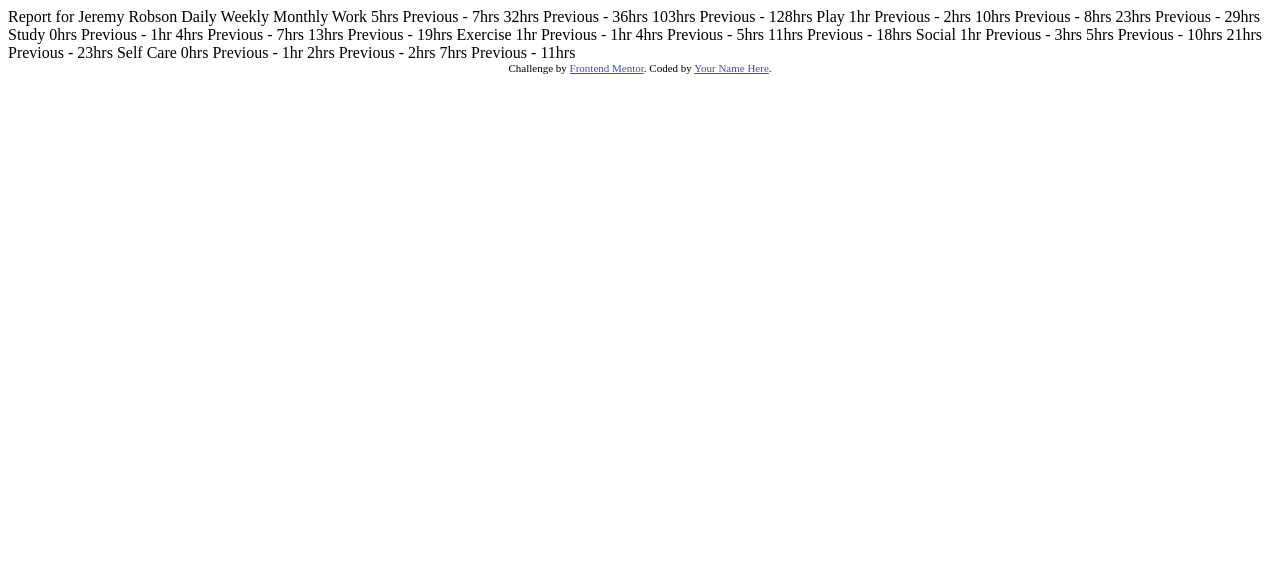
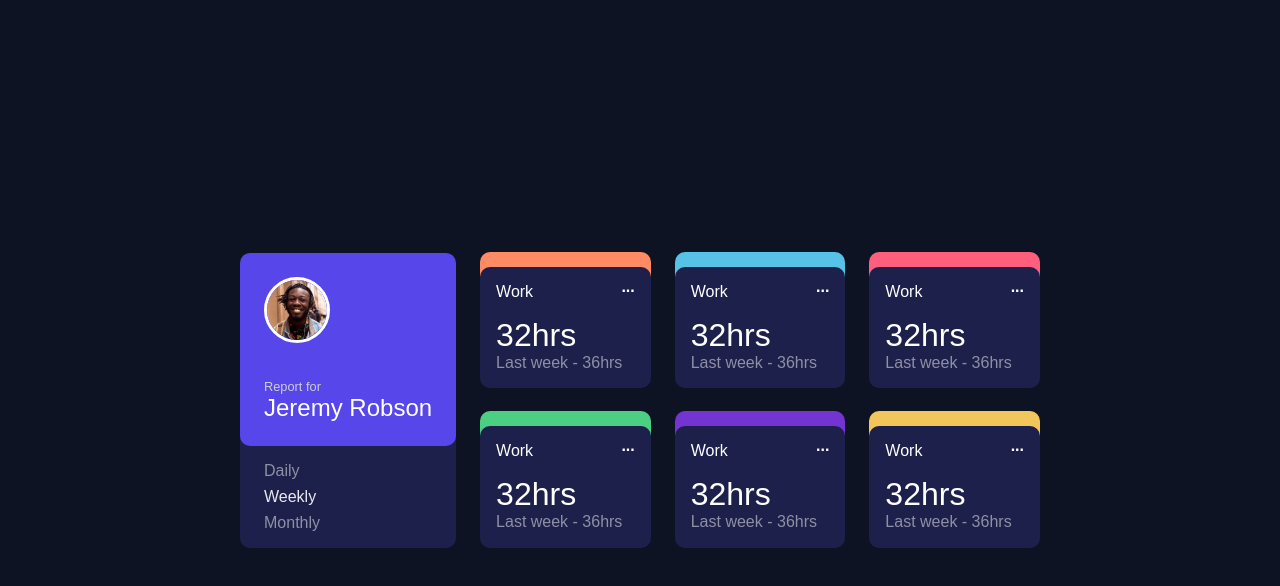
Before and after one commit to Joyceline-Muthoni/Time-Tracking-Dashboard, a plain HTML site: page index.html in a window 1280 px wide. Drawn offline with Linux system fonts and the light colour scheme.

Commit message:
first commit

```diff
--- a/index.html
+++ b/index.html
@@ -1,80 +1,235 @@
 <!DOCTYPE html>
 <html lang="en">
-<head>
-  <meta charset="UTF-8">
-  <meta name="viewport" content="width=device-width, initial-scale=1.0"> <!-- displays site properly based on user's device -->
+  <head>
+    <meta charset="UTF-8" />
+    <meta name="viewport" content="width=device-width, initial-scale=1.0" />
 
-  <link rel="icon" type="image/png" sizes="32x32" href="./images/favicon-32x32.png">
+    <title>Time tracking dashboard</title>
 
-  <title>Frontend Mentor | Time tracking dashboard</title>
+     <style>
+      :root{
+    --background-color: #0d1323;
+    --background-light: #1d204b;
+    --color-blue: #5746ea;
 
-  <!-- Feel free to remove these styles or customise in your own stylesheet 👍 -->
-  <style>
-    .attribution { font-size: 11px; text-align: center; }
-    .attribution a { color: hsl(228, 45%, 44%); }
-  </style>
-</head>
-<body>
+    --color-orange: #ff8b64;
+    --color-light-blue: #56c2e6;
+    --color-red: #ff5e7d;
+    --color-green: #4bcf83;
+    --color-purple: #7434d1;
+    --color-yellow: #f1c75b;
+}
 
-  Report for
-  Jeremy Robson
+*{
+    margin: 0;
+    padding: 0;
+}
 
-  Daily
-  Weekly
-  Monthly
+html, body{
+    min-height: 100vh;
+}
 
-  Work
-  5hrs <!-- daily -->
-  Previous - 7hrs <!-- daily -->
-  32hrs <!-- weekly -->
-  Previous - 36hrs <!-- weekly -->
-  103hrs <!-- monthly -->
-  Previous - 128hrs <!-- monthly -->
+body{
+    background-color: var(--background-color);
+    display: flex;
+    justify-content: center;
+    align-items: center;
+    font-family: Arial, Helvetica, sans-serif
+}
 
-  Play
-  1hr <!-- daily -->
-  Previous - 2hrs <!-- daily -->
-  10hrs <!-- weekly -->
-  Previous - 8hrs <!-- weekly -->
-  23hrs <!-- monthly -->
-  Previous - 29hrs <!-- monthly -->
+.container{
+    width: 100%;
+    max-width: 800px;
+    margin: 3em;
+    display: flex;
+}
+.sidebar{
+    background-color: var(--background-light);
+    border-radius: 10px;
+}
+.tracks{
+    flex-grow: 1;
+    margin-left: 1.5em;
+    display: grid;
+    grid-template-columns: repeat(auto-fit, minmax(150px, 1fr));
+    grid-gap: 1.5em;
+}
 
-  Study
-  0hrs <!-- daily -->
-  Previous - 1hr <!-- daily -->
-  4hrs <!-- weekly -->
-  Previous - 7hrs <!-- weekly -->
-  13hrs <!-- monthly -->
-  Previous - 19hrs <!-- monthly -->
+.profile{
+    background-color: var(--color-blue);
+    padding: 1.5em;
+    border-radius: 10px;
+}
+.profile img{
+    height: 60px;
+    width: 60px;
+    border-radius: 50%;
+    border: 3px solid #fff;
+    margin-bottom: 2em;
+}
 
-  Exercise
-  1hr <!-- daily -->
-  Previous - 1hr <!-- daily -->
-  4hrs <!-- weekly -->
-  Previous - 5hrs <!-- weekly -->
-  11hrs <!-- monthly -->
-  Previous - 18hrs <!-- monthly -->
+.stats-text{
+    font-size: .8em;
+    color: #cecece;
+}
+.name{
+    font-size: 1.5em;
+    color: #fff;
+}
+.times{
+    padding: 1em 1.5em;
+    color: rgba(255, 255, 255, 0.5);
+}
 
-  Social
-  1hr <!-- daily -->
-  Previous - 3hrs <!-- daily -->
-  5hrs <!-- weekly -->
-  Previous - 10hrs <!-- weekly -->
-  21hrs <!-- monthly -->
-  Previous - 23hrs <!-- monthly -->
-
-  Self Care
-  0hrs <!-- daily -->
-  Previous - 1hr <!-- daily -->
-  2hrs <!-- weekly -->
-  Previous - 2hrs <!-- weekly -->
-  7hrs <!-- monthly -->
-  Previous - 11hrs <!-- monthly -->
+.times p.active{
+    color: rgba(255, 255, 255, 0.9);
+    margin: .5em 0;
+}
 
 
-  <div class="attribution">
-    Challenge by <a href="https://www.frontendmentor.io?ref=challenge" target="_blank">Frontend Mentor</a>.
-    Coded by <a href="#">Your Name Here</a>.
-  </div>
-</body>
+.track-item{
+    background-color: #fff;
+    border-radius: 10px;
+    background-color: var(--background-light);
+    color: #fff;
+    padding: 1em;
+    position: relative;
+    margin-top: 14px;
+}
+.track-item .nav{
+    display: flex;
+    justify-content: space-between;
+}
+.track-item .nav span:nth-child(2){
+    margin-top: -.3em;
+    font-weight: bolder;
+}
+
+.track-item .time{
+    font-size: 2em;
+    margin-top: .5em;
+}
+.track-item .previous{
+    color: rgba(255, 255, 255, 0.5);
+}
+
+.track-item::after{
+    content: '';
+    height: 100%;
+    width: 100%;
+    display: block;
+    position: absolute;
+    top: -15px;
+    left: 0;
+    z-index: -1;
+    border-radius: 10px;
+    transition: top .3s;
+}
+.track-item:hover::after{
+    top: -30px;
+}
+
+.track-item:nth-child(1)::after{
+    background-color: var(--color-orange);
+}
+.track-item:nth-child(2)::after{
+    background-color: var(--color-light-blue);
+}
+.track-item:nth-child(3)::after{
+    background-color: var(--color-red);
+}
+.track-item:nth-child(4)::after{
+    background-color: var(--color-green);
+}
+.track-item:nth-child(5)::after{
+    background-color: var(--color-purple);
+}
+.track-item:nth-child(6)::after{
+    background-color: var(--color-yellow);
+}
+
+
+@media(max-width: 680px) {
+    .container{
+        flex-direction: column;
+    }
+    .sidebar{
+        margin-bottom: 1.5em;
+    }
+    .tracks{
+        margin-left: 0;
+    }
+}
+
+    </style>
+  </head>
+  <body>
+    <body>
+      <div class="container">
+        <div class="sidebar">
+            <div class="profile">
+                <img src="images/image-jeremy.png" alt="profile">
+                <p class="stats-text">Report for</p>
+                <p class="name">Jeremy Robson</p>
+            </div>
+            <div class="times">
+                <p>Daily</p>
+                <p class="active">Weekly</p>
+                <p>Monthly</p>
+            </div>
+        </div>
+        <div class="tracks">
+            <div class="track-item">
+                <div class="nav">
+                    <span>Work</span>
+                    <span>...</span>
+                </div>
+                <p class="time">32hrs</p>
+                <p class="previous">Last week - 36hrs</p>
+            </div>
+            <div class="track-item">
+                <div class="nav">
+                    <span>Work</span>
+                    <span>...</span>
+                </div>
+                <p class="time">32hrs</p>
+                <p class="previous">Last week - 36hrs</p>
+            </div>
+            <div class="track-item">
+                <div class="nav">
+                    <span>Work</span>
+                    <span>...</span>
+                </div>
+                <p class="time">32hrs</p>
+                <p class="previous">Last week - 36hrs</p>
+            </div>
+            <div class="track-item">
+                <div class="nav">
+                    <span>Work</span>
+                    <span>...</span>
+                </div>
+                <p class="time">32hrs</p>
+                <p class="previous">Last week - 36hrs</p>
+            </div>
+            <div class="track-item">
+                <div class="nav">
+                    <span>Work</span>
+                    <span>...</span>
+                </div>
+                <p class="time">32hrs</p>
+                <p class="previous">Last week - 36hrs</p>
+            </div>
+            <div class="track-item">
+                <div class="nav">
+                    <span>Work</span>
+                    <span>...</span>
+                </div>
+                <p class="time">32hrs</p>
+                <p class="previous">Last week - 36hrs</p>
+            </div>
+        </div>
+
+      </div>
+
+  </body>
 </html>
--- /dev/null
+++ b/style.css
@@ -0,0 +1,90 @@
+* {
+  padding: 0;
+  margin: 0;
+  box-sizing: border-box;
+}
+
+body {
+  height: 100vh;
+  width: 100vw;
+  background-color: blueviolet;
+  display: flex;
+  justify-content: space-evenly;
+  align-items: center;
+}
+
+.one {
+  height: 325px;
+  width: 100px;
+  display: flex;
+  flex-direction: column;
+}
+
+.one-one {
+  height: 162.5px;
+  width: inherit;
+  background-color: rgb(160, 187, 211);
+}
+
+.one-two {
+  height: 162.5px;
+  width: inherit;
+  background-color: rgb(96, 172, 238);
+}
+.two {
+  height: 325px;
+  width: 100px;
+  display: flex;
+  flex-direction: column;
+  justify-content: space-between;
+}
+
+.two-two {
+  height: 150px;
+  width: inherit;
+  background-color: rgb(219, 156, 74);
+}
+
+.two-one {
+  height: 150px;
+  width: inherit;
+  background-color: rgb(27, 17, 3);
+}
+
+.three {
+  height: 325px;
+  width: 100px;
+  display: flex;
+  flex-direction: column;
+  justify-content: space-between;
+}
+
+.three-two {
+  height: 150px;
+  width: inherit;
+  background-color: aqua;
+}
+
+.three-one {
+  height: 150px;
+  width: inherit;
+  background-color: rgb(11, 97, 97);
+}
+.four {
+  height: 325px;
+  width: 100px;
+  display: flex;
+  flex-direction: column;
+  justify-content: space-between;
+}
+.four-two {
+  height: 150px;
+  width: inherit;
+  background-color: aquamarine;
+}
+
+.four-one {
+  height: 150px;
+  width: inherit;
+  background-color: rgb(13, 87, 62);
+}
```
